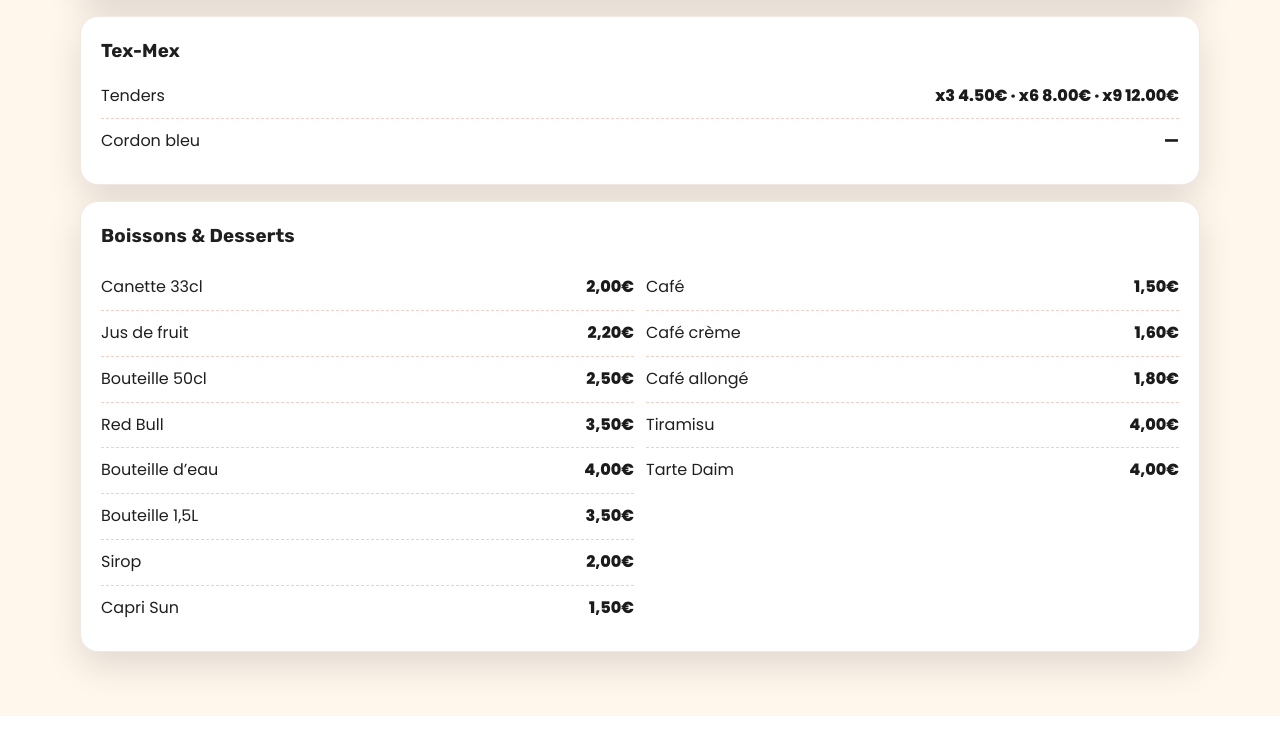
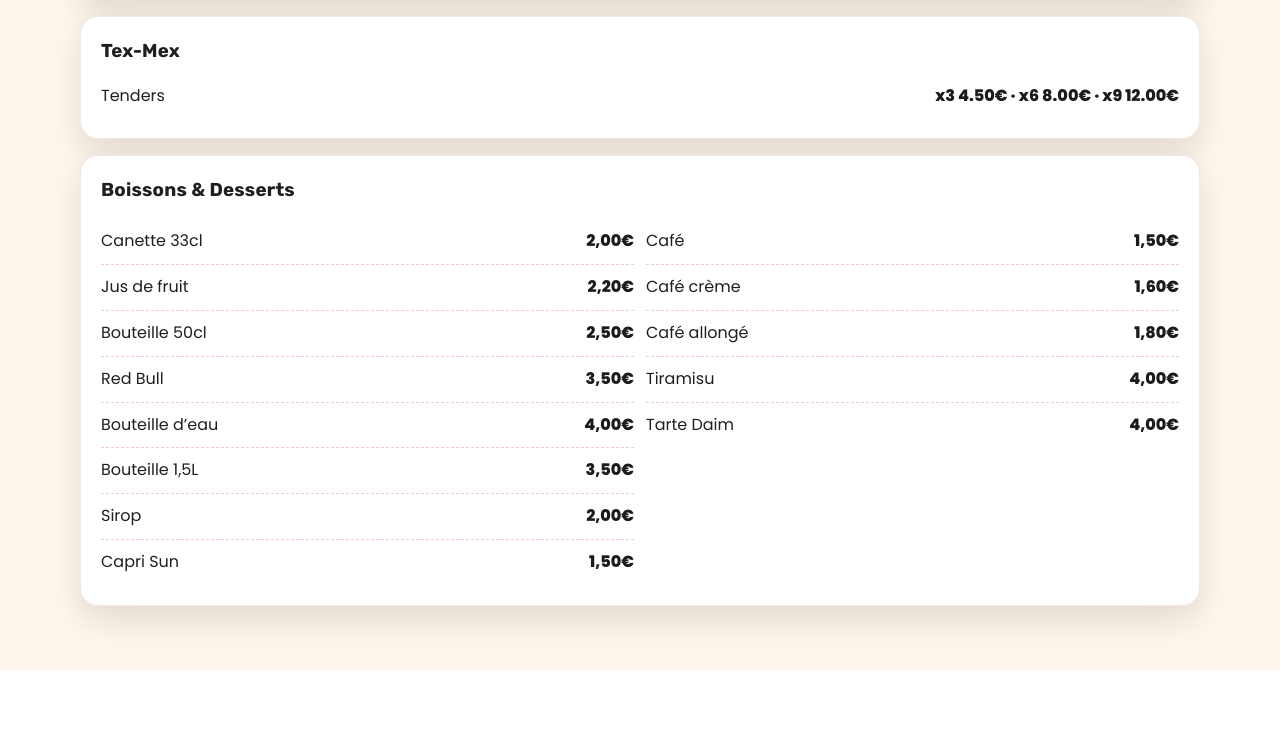
Before and after one commit to fahd-garouachi/okebs-site, a plain HTML site: page index.html in a window 1280 px wide. Shown: the part 2480-3211 px from the top of the page. Drawn offline with Linux system fonts and the light colour scheme.

Commit message:
Add files via upload

```diff
--- a/index.html
+++ b/index.html
@@ -159,7 +159,6 @@
         <h3>Tex-Mex</h3>
         <ul class="price-list">
           <li><span>Tenders</span><span class="dots"></span><span class="price">x3 4.50€ · x6 8.00€ · x9 12.00€</span></li>
-          <li><span>Cordon bleu</span><span class="dots"></span><span class="price">—</span></li>
         </ul>
       </article>
 
```
